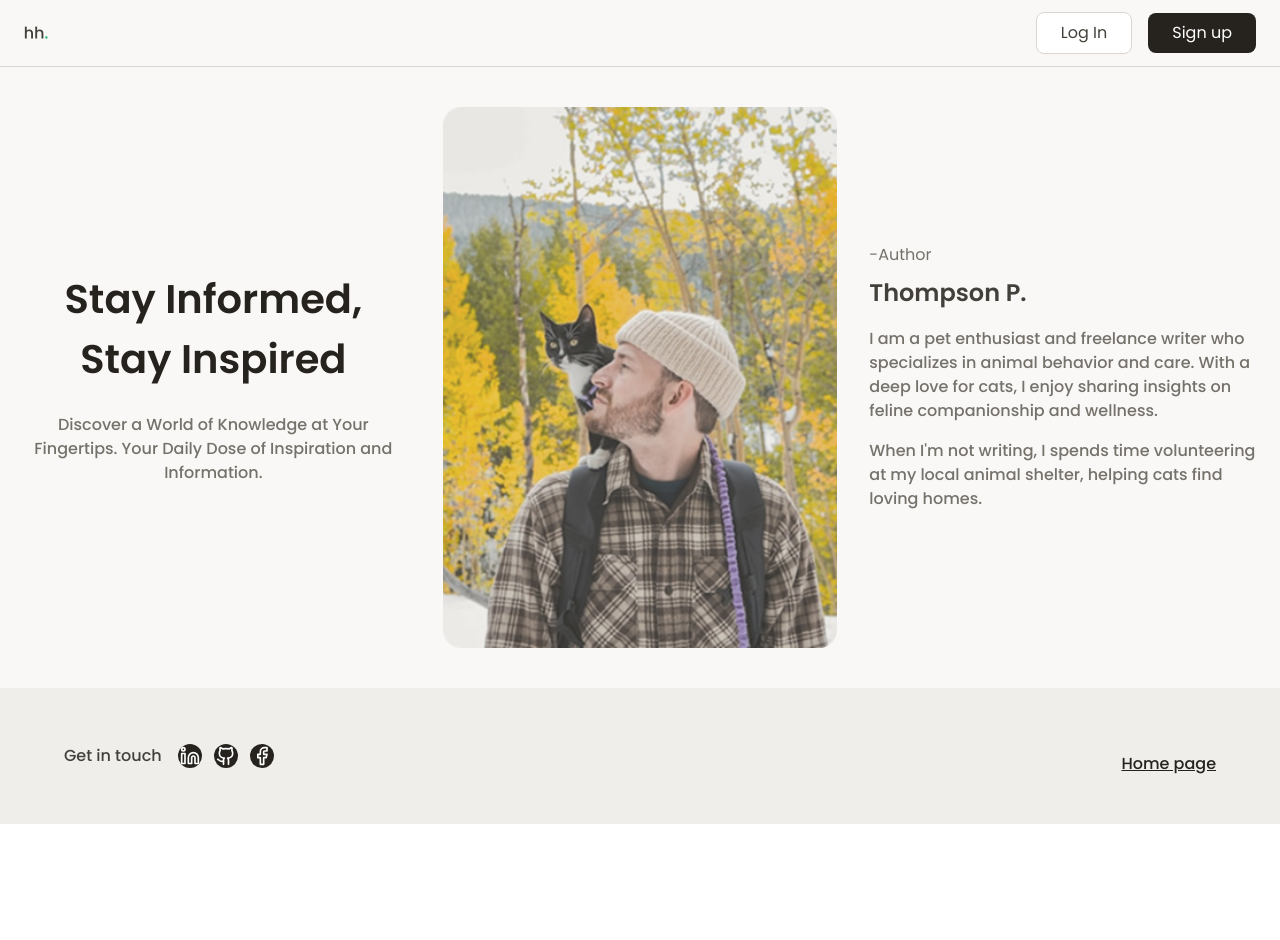
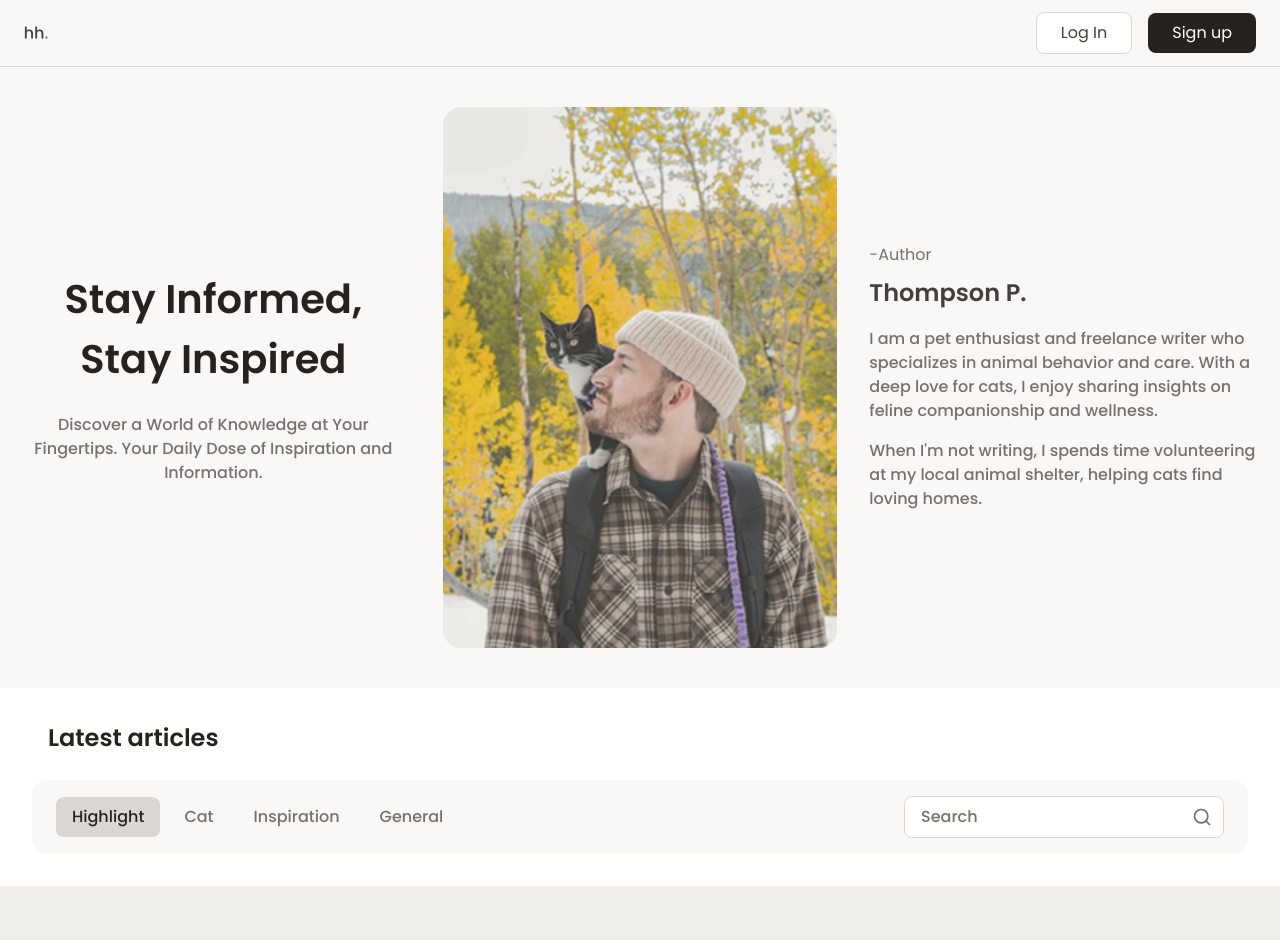
Before and after one commit to Baramee-papim/travel-lifestyle-blog, a React (Vite) app: page / in a window 1280 px wide. Shown: the top 940 px of the page. Before the commit the page ends 824 px from the top, so only its background shows below. Built offline with nearby package versions, Linux system fonts and the light colour scheme; the HTML template or start-up script is replaced by a standard one.

Commit message:
feat: create ArticleSection component to display

```diff
--- a/src/App.jsx
+++ b/src/App.jsx
@@ -2,6 +2,7 @@ import "./App.css";
 import Navbar from "./components/Navbar";
 import HeroSection from "./components/HeroSection";
 import Footer from "./components/Footer";
+import ArticleSection from "./components/ArticleSection";
 
 
 function App() {
@@ -11,6 +12,7 @@ function App() {
     <>
       <Navbar />
       <HeroSection />
+      <ArticleSection />
       <Footer />
     </>
   );
--- /dev/null
+++ b/src/components/ArticleSection.jsx
@@ -0,0 +1,70 @@
+import { Search, ChevronDown } from "lucide-react";
+
+const ArticleSection = () => {
+  const categories = ["Highlight", "Cat", "Inspiration", "General"];
+  const selectedCategory = "Highlight";
+
+  return (
+    <section className="bg-white py-8 md:px-8">
+      <div className="max-w-7xl mx-auto">
+        {/* Heading */}
+        <h2 className="text-headline-3 text-brown-600 px-4 mb-6 ">Latest articles</h2>
+
+        {/* Desktop Layout */}
+        <div className="hidden md:flex items-center justify-between gap-4 bg-brown-100 py-4 px-6 rounded-[16px]">
+          {/* Category Buttons */}
+          <div className="flex items-center gap-2 bg">
+            {categories.map((category) => (
+              <button
+                key={category}
+                className={`px-4 py-2 rounded-md text-body-1 transition-colors ${
+                  selectedCategory === category
+                    ? "bg-brown-300 text-brown-600"
+                    : " text-brown-400 hover:bg-brown-100 "
+                }`}
+              >
+                {category}
+              </button>
+            ))}
+          </div>
+
+          {/* Search Input */}
+          <div className="relative flex-1 max-w-xs">
+            <input
+              type="text"
+              placeholder="Search"
+              className="w-full px-4 py-2 pr-10 border border-brown-300 rounded-md text-body-1 text-brown-600 placeholder-brown-400 bg-white focus:outline-none focus:ring-2 focus:ring-brown-400 focus:border-transparent"
+            />
+            <Search className="absolute right-3 top-1/2 transform -translate-y-1/2 w-5 h-5 text-brown-400 pointer-events-none" />
+          </div>
+        </div>
+
+        {/* Mobile Layout */}
+        <div className="flex flex-col gap-4 md:hidden bg-brown-200 px-4 py-4">
+          {/* Search Bar */}
+          <div className="relative bg-white rounded-md">
+            <input
+              type="text"
+              placeholder="Search"
+              className="w-full px-4 py-2 pr-10 border border-brown-300 rounded-md text-body-1 text-brown-600 placeholder-brown-400 focus:outline-none focus:ring-2 focus:ring-brown-400 focus:border-transparent"
+            />
+            <Search className="absolute right-3 top-1/2 transform -translate-y-1/2 w-5 h-5 text-brown-400 pointer-events-none" />
+          </div>
+
+          {/* Category Dropdown */}
+          <div className="relative">
+            <label className="block text-body-1 text-brown-600 mb-2">Category</label>
+            <button
+              className="w-full px-4 py-2 border border-brown-300 rounded-md text-body-1 text-brown-600 bg-white flex items-center justify-between hover:bg-brown-100 transition-colors"
+            >
+              <span className="text-brown-400">{selectedCategory}</span>
+              <ChevronDown className="w-5 h-5 text-brown-400" />
+            </button>
+          </div>
+        </div>
+      </div>
+    </section>
+  );
+};
+
+export default ArticleSection;
```
